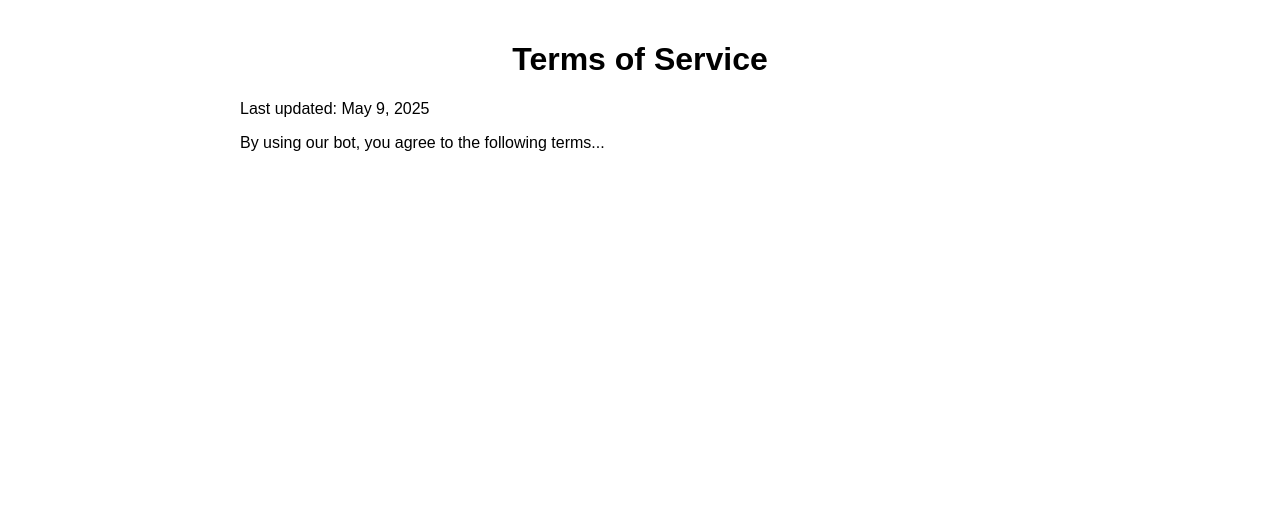
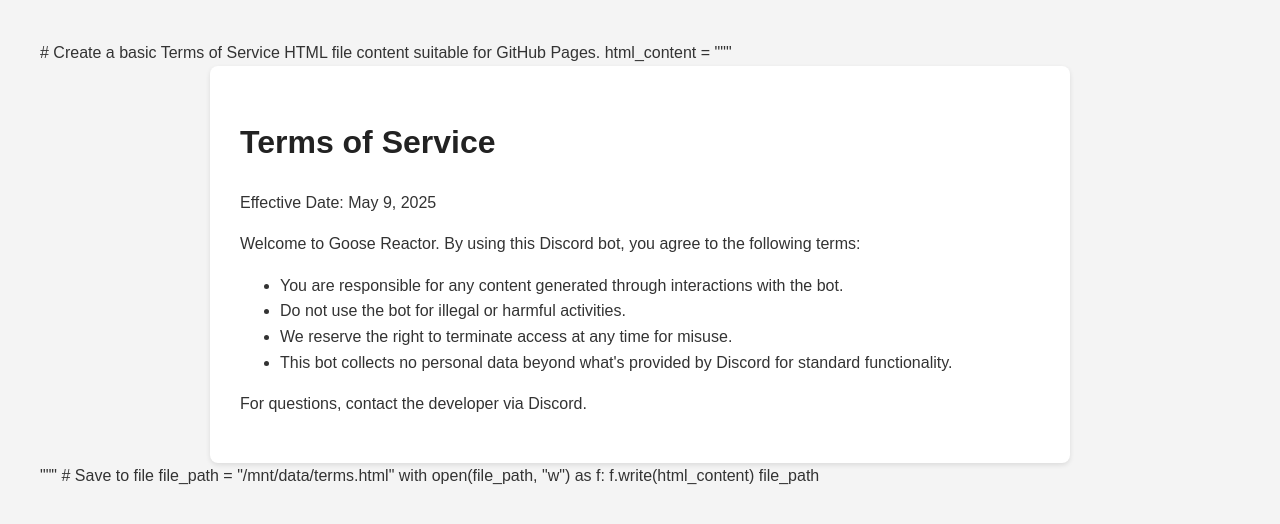
Before and after one commit to picklngoose/terms-of-service, a plain HTML site: page terms.html in a window 1280 px wide. Drawn offline with Linux system fonts and the light colour scheme.

Commit message:
Update terms.html

```diff
--- a/terms.html
+++ b/terms.html
@@ -1,17 +1,52 @@
+# Create a basic Terms of Service HTML file content suitable for GitHub Pages.
+html_content = """
 <!DOCTYPE html>
 <html lang="en">
 <head>
-  <meta charset="UTF-8">
-  <title>Terms of Service</title>
-  <style>
-    body { font-family: sans-serif; max-width: 800px; margin: auto; padding: 20px; }
-    h1 { text-align: center; }
-  </style>
+    <meta charset="UTF-8">
+    <title>Terms of Service</title>
+    <meta name="viewport" content="width=device-width, initial-scale=1">
+    <style>
+        body {
+            font-family: Arial, sans-serif;
+            margin: 40px;
+            line-height: 1.6;
+            background-color: #f4f4f4;
+            color: #333;
+        }
+        h1 {
+            color: #222;
+        }
+        .container {
+            max-width: 800px;
+            margin: auto;
+            background: white;
+            padding: 30px;
+            border-radius: 8px;
+            box-shadow: 0 2px 5px rgba(0,0,0,0.1);
+        }
+    </style>
 </head>
 <body>
-  <h1>Terms of Service</h1>
-  <p>Last updated: May 9, 2025</p>
-  <p>By using our bot, you agree to the following terms...</p>
-  <!-- Add your full ToS here -->
+    <div class="container">
+        <h1>Terms of Service</h1>
+        <p>Effective Date: May 9, 2025</p>
+        <p>Welcome to Goose Reactor. By using this Discord bot, you agree to the following terms:</p>
+        <ul>
+            <li>You are responsible for any content generated through interactions with the bot.</li>
+            <li>Do not use the bot for illegal or harmful activities.</li>
+            <li>We reserve the right to terminate access at any time for misuse.</li>
+            <li>This bot collects no personal data beyond what's provided by Discord for standard functionality.</li>
+        </ul>
+        <p>For questions, contact the developer via Discord.</p>
+    </div>
 </body>
 </html>
+"""
+
+# Save to file
+file_path = "/mnt/data/terms.html"
+with open(file_path, "w") as f:
+    f.write(html_content)
+
+file_path
```
